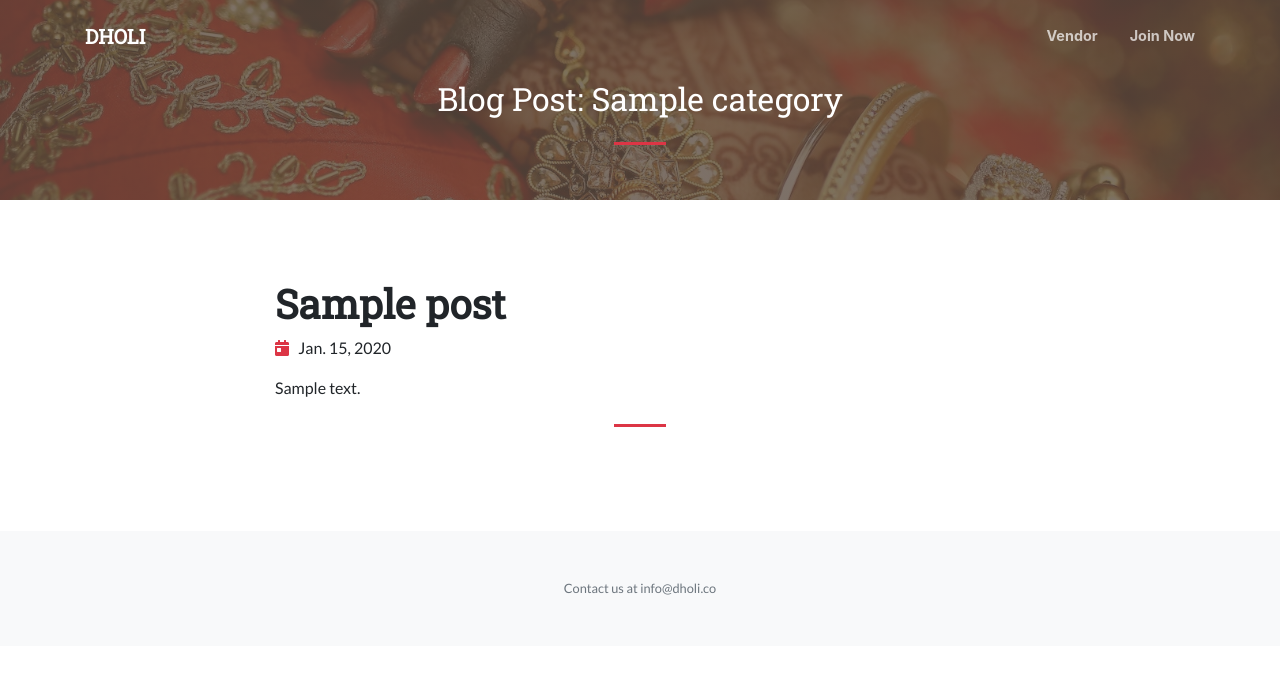
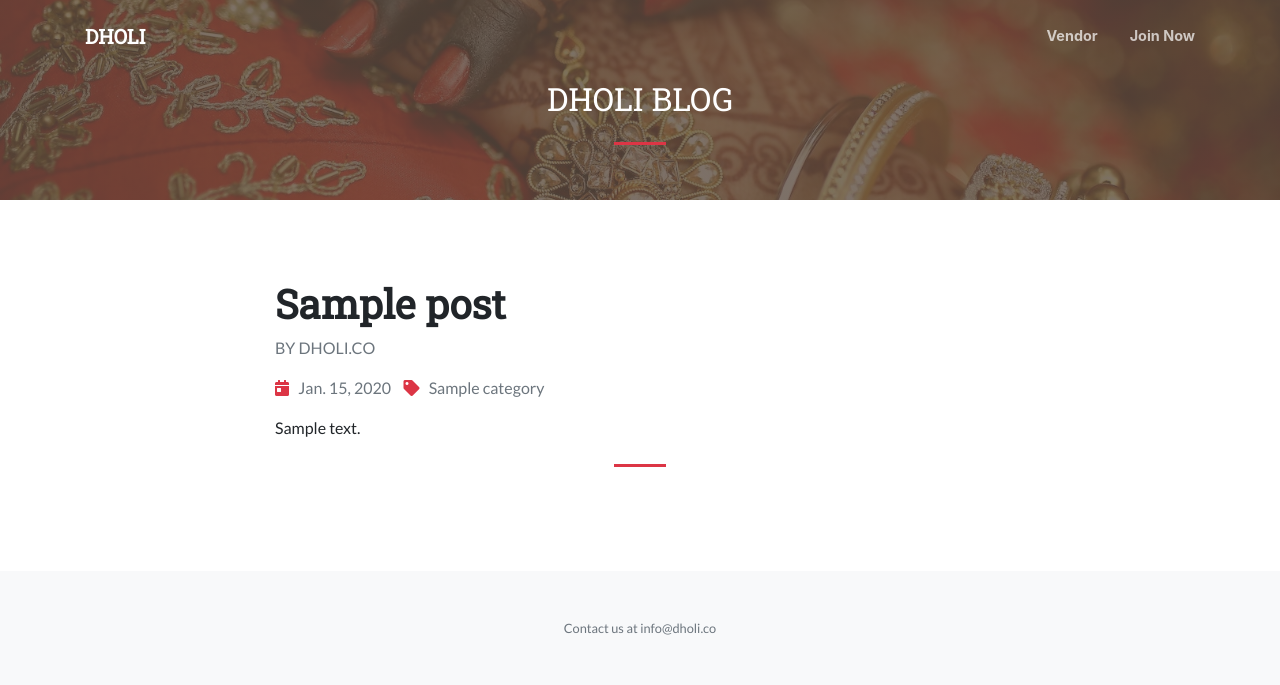
Before and after one commit to asinghal17/maamba, a Django app: page /sample/ in a window 1280 px wide. Shown: the top 685 px of the page. Run offline with Django 3.2, Linux system fonts and the light colour scheme; tables that the repository leaves empty hold one stand-in row (values such as "Sample post"); some libraries are stand-ins or nearby versions.

Commit message:
Adding Tag icon on Blog post

```diff
--- a/templates/post.html
+++ b/templates/post.html
@@ -10,7 +10,7 @@
     <div class="container">
       <div class="row justify-content-center">
         <div class="col-lg-8 col-md-10 mx-auto text-center">
-          <h2 class="text-white mt-0">Blog Post: {{ object.category }}</h2>
+          <h2 class="text-white mt-0 text-uppercase">Dholi Blog</h2>
           <hr class="divider my-4">
         </div>
       </div>
@@ -27,7 +27,11 @@
       <div class="row">
         <div class="col-lg-8 col-md-10 mx-auto">
           <h1 class="font-weight-bold">{{ object.title }}</h1>
-          <p><i class="fa fa-1x fas fa-calendar-day text-primary"></i>&nbsp;&nbsp;&nbsp;{{ object.created_at|date }}&nbsp;&nbsp;&nbsp;</p>
+          <p class="text-muted text-uppercase">By Dholi.CO </p>
+          <p class="text-muted">
+            <i class="fa fa-1x fas fa-calendar-day text-primary"></i>&nbsp;&nbsp;&nbsp;{{ object.created_at|date }}&nbsp;&nbsp;&nbsp;
+            <i class="fa fa-1x fas fa-tag text-primary"></i>&nbsp;&nbsp;&nbsp;{{ object.category }}&nbsp;&nbsp;&nbsp;
+          </p>
           {{ object.content|safe }}
         </div>
       </div>
```
Also changed, not shown: templates/blog.html (+4 -3 lines).
